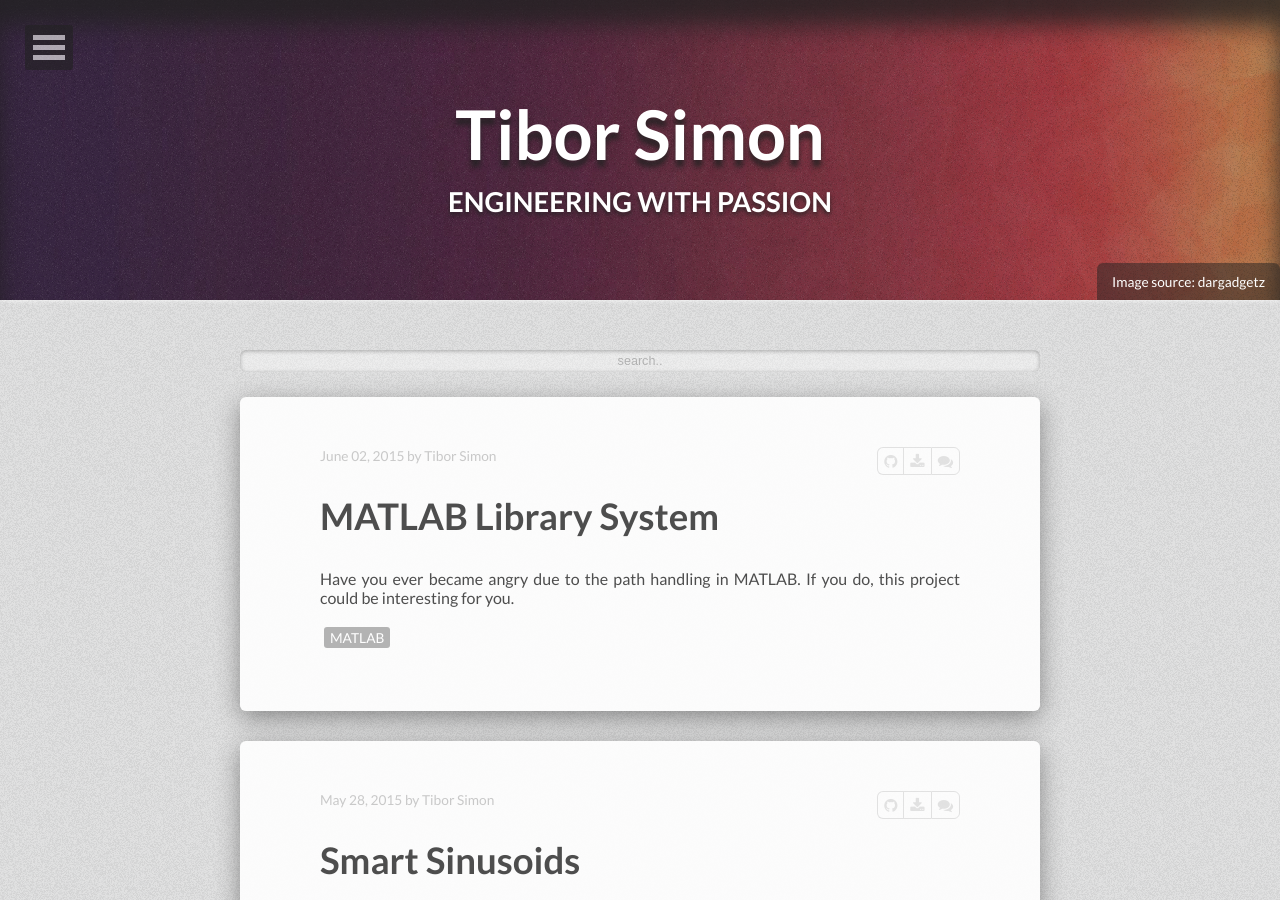
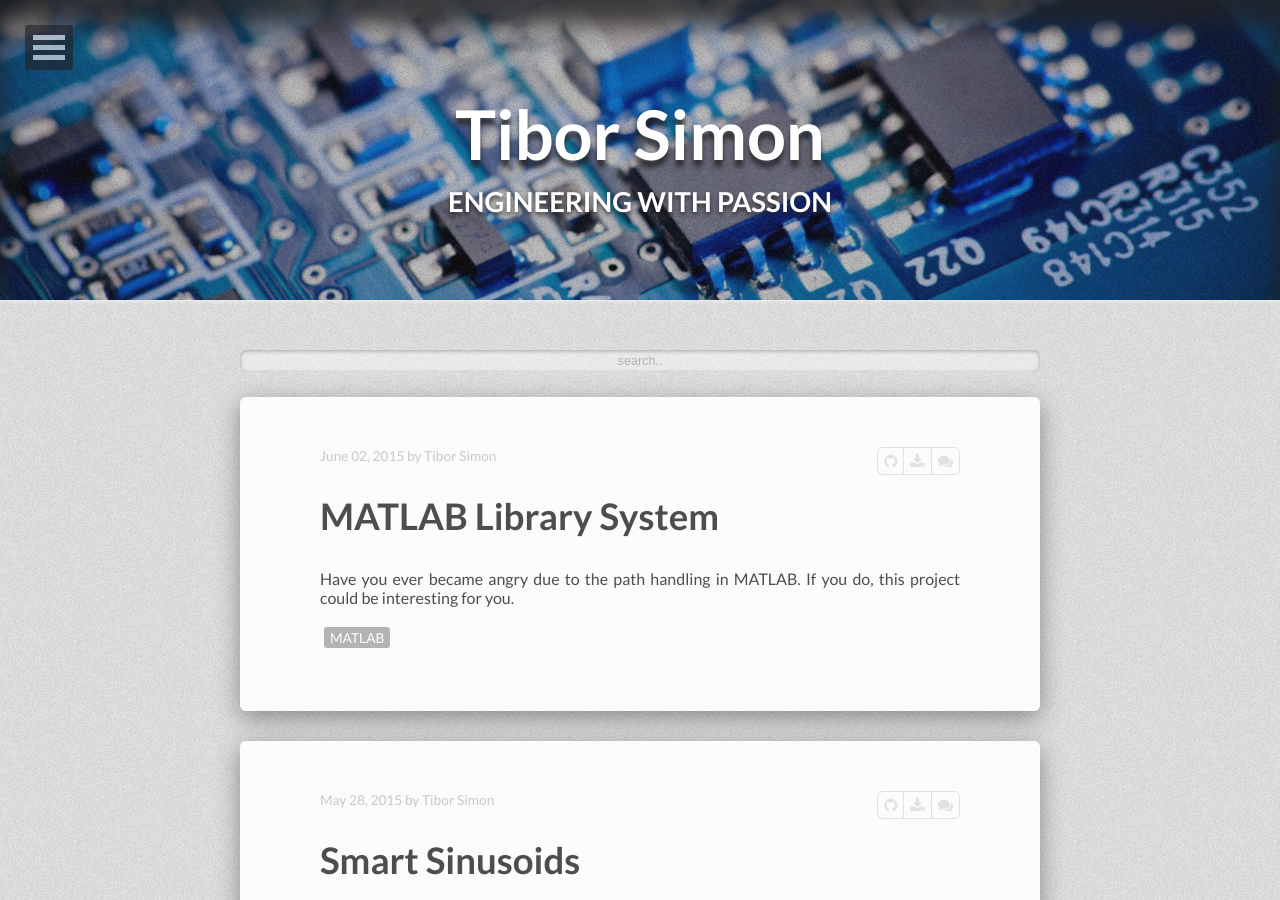
Before and after one commit to tiborsimon/tiborsimon.github.io, a Jekyll site: the page built from index.html, in a window 1280 px wide and 900 px high. Built offline with Jekyll 4.4.1, drawn with Linux system fonts in a browser that asks for light colours; nearby versions of some CDN libraries; the list of posts is cut into pages by our own code.

Commit message:
Image update

```diff
--- a/index.html
+++ b/index.html
@@ -5,9 +5,7 @@
 tags: [Jekyll, theme, themes, responsive, blog, modern]
 comments: false
 image:
-  feature: abstract-7.jpg
-  credit: dargadgetz
-  creditlink: http://www.dargadgetz.com/ios-7-abstract-wallpaper-pack-for-iphone-5-and-ipod-touch-retina/
+  feature: engineering-wallpaper-hd2.jpg
 ---
 
 <!-- Search form -->
```
Also changed, not shown: images/engineering-wallpaper-hd2.jpg (added).
